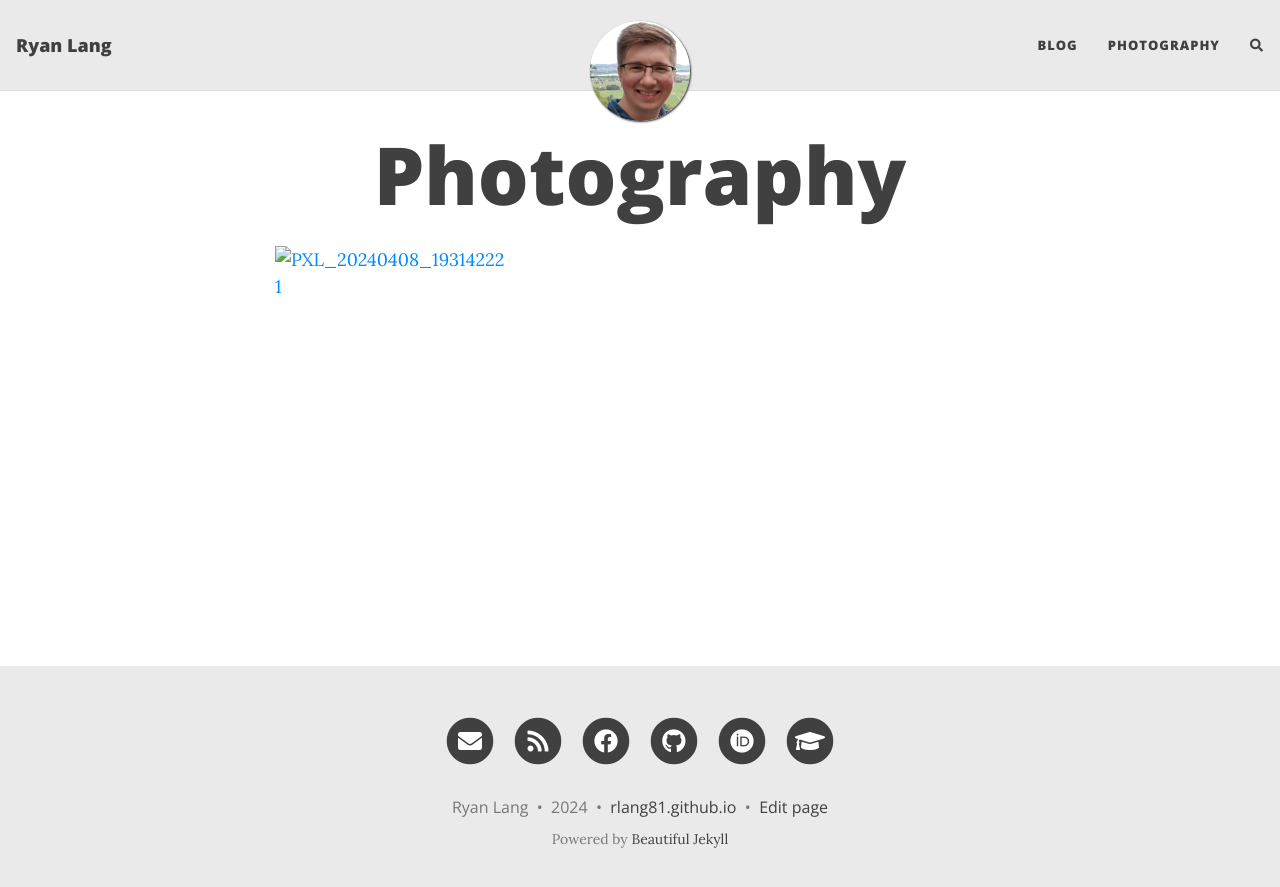
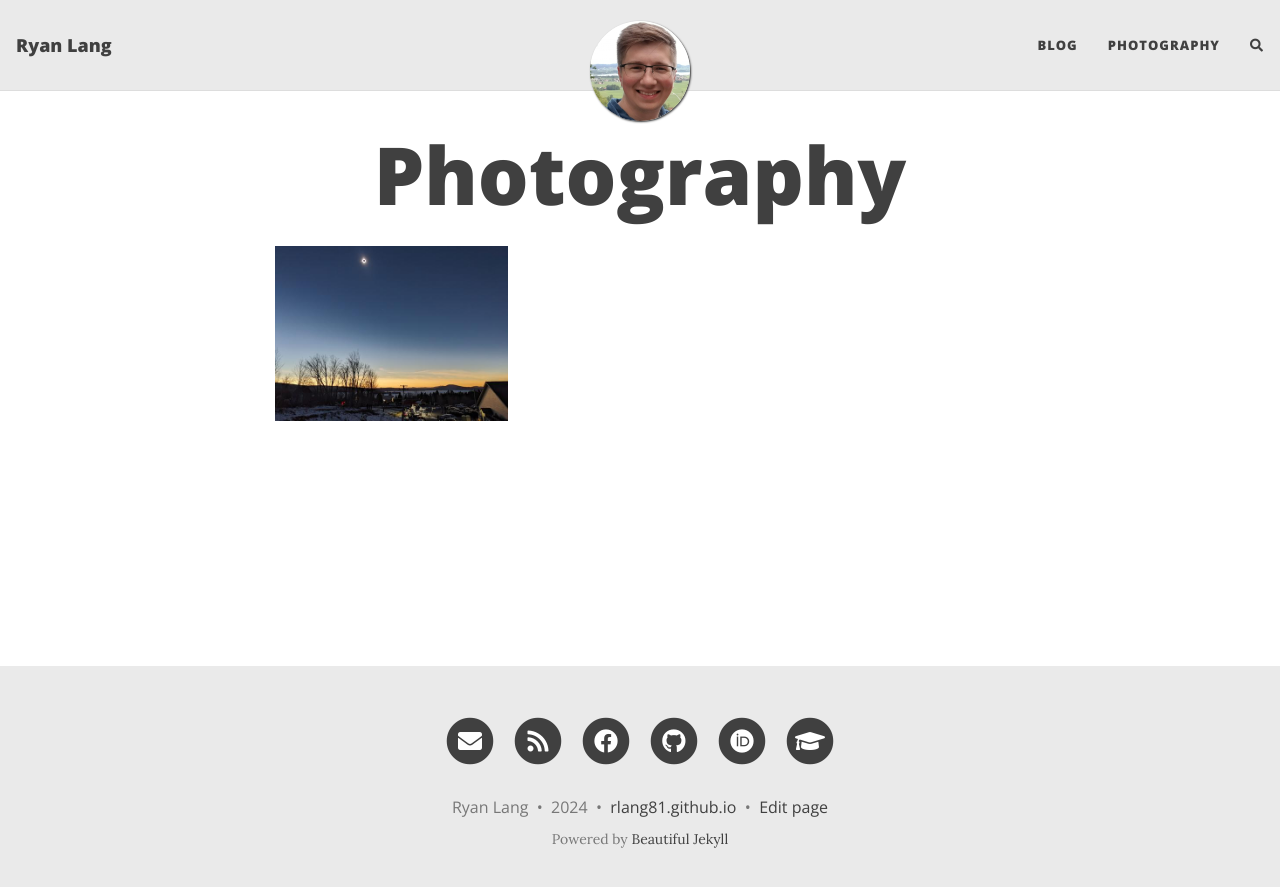
Before and after one commit to rlang81/rlang81.github.io, a Jekyll site: the page built from photography.md, in a window 1280 px wide. Shown: the top 887 px of the page. Built offline with Jekyll 4.4.1, drawn with Linux system fonts in a browser that asks for light colours; nearby versions of some CDN libraries; comment, search, counter and statistics services are not loaded.

Commit message:
Fixing path

```diff
--- a/photography.md
+++ b/photography.md
@@ -26,7 +26,7 @@ title: Photography
 {% assign images = site.static_files | where: "gallery", true %}
 <div class="gallery">
   {% for img in images %}
-    {% assign thumbnail_path = img.path | replace: "/photography/", "/thumbnails/photography/" %}
+    {% assign thumbnail_path = img.path | replace: "/photography/", "/thumbnails/" %}
     <a href="{{ img.path }}" title="{{ img.basename }}" class="gallery-item">
       <img src="{{ thumbnail_path }}" alt="{{ img.basename }}">
     </a>
```
